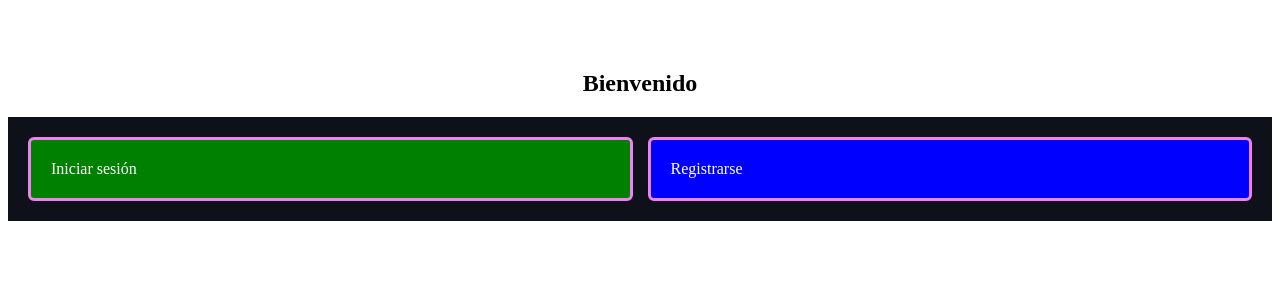
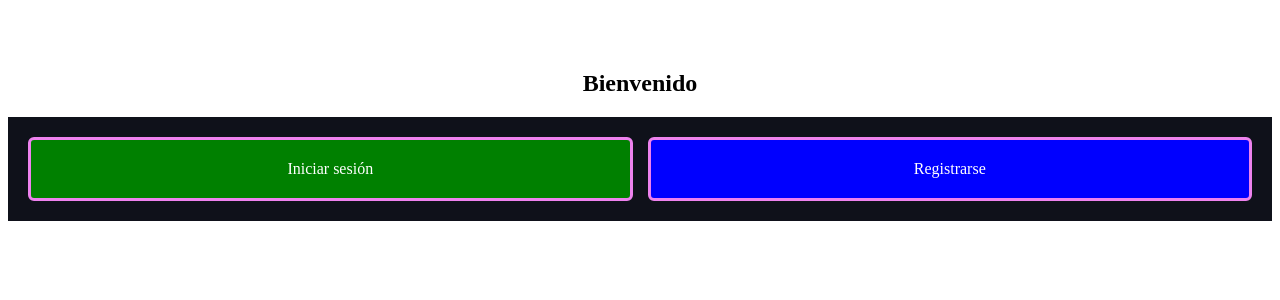
Before and after one commit to maxi-aguero/frontendpromedio, a React (Vite) app: page / in a window 1280 px wide. Shown: the top 300 px of the page. Built offline with nearby package versions, Linux system fonts and the light colour scheme.

Commit message:
indexbuttom v004
Updated text alignment style for better presentation.

```diff
--- a/src/components/IndexButton.jsx
+++ b/src/components/IndexButton.jsx
@@ -14,8 +14,7 @@ function IndexButton({ texto, color, to }) {
     alignItems: "center",
     justifyContent: "center",
     borderRadius: "6px",
-    flex: 1,               // Hace que ambos botones repartan el ancho en partes iguales
-    minWidth: "180px",     // Evita que se reduzcan demasiado en pantallas pequeñas
+    flex: 1,               // <--- Hace que se estire ocupando todo el ancho disponible
     boxSizing: "border-box",
     cursor: "pointer"
   };
@@ -24,7 +23,7 @@ function IndexButton({ texto, color, to }) {
     overflow: "hidden",
     textOverflow: "ellipsis",
     whiteSpace: "nowrap",
-    width: "100%"
+    textAlign: "center"
   };
 
   return (
```
